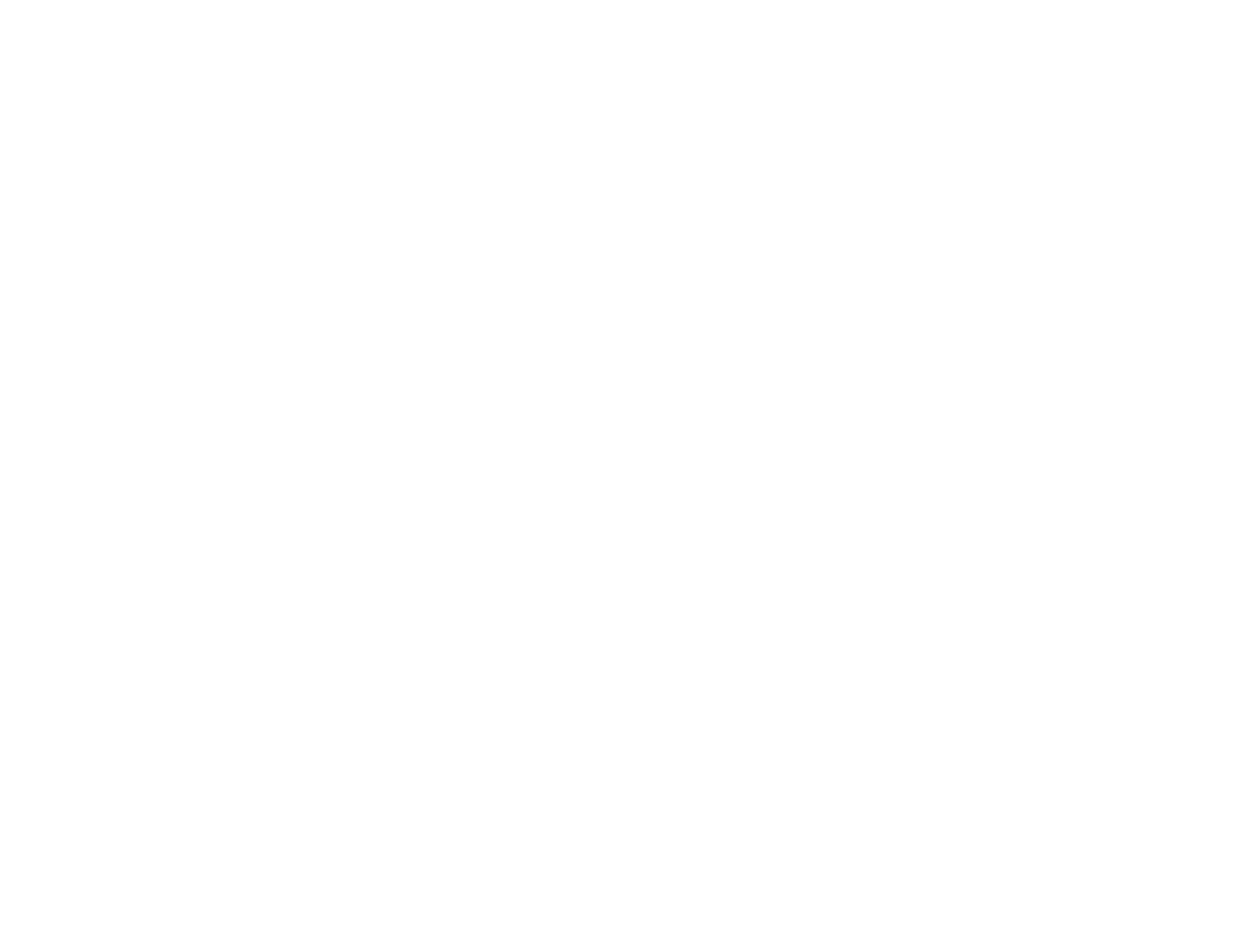
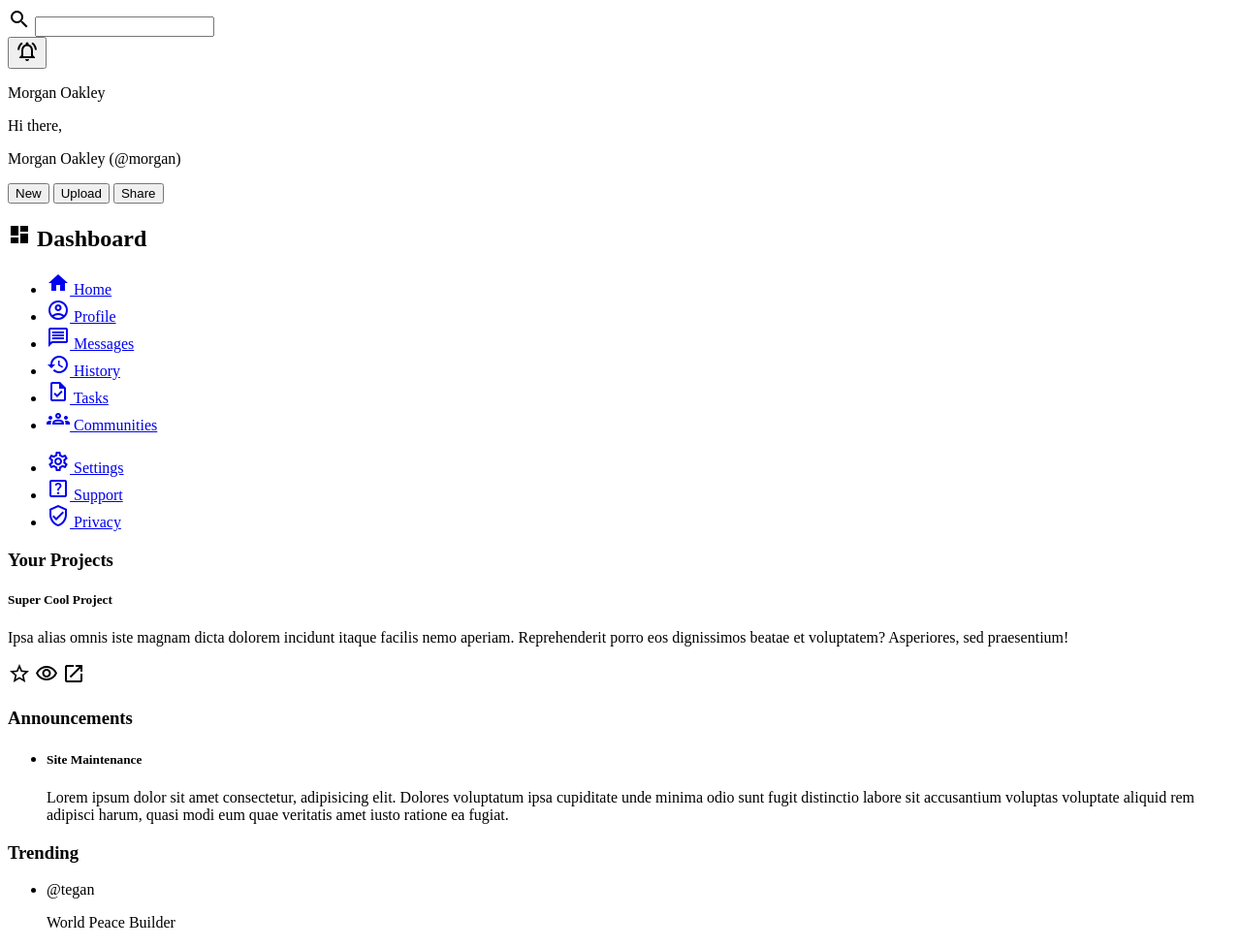
Before and after one commit to JanceeRod/dashboard, a plain HTML site: page index.html in a window 1280 px wide. Shown: the whole page at 97% size. Before the commit the page ends 800 px from the top, so only its background shows below. Drawn offline with Linux system fonts and the light colour scheme.

Commit message:
all content

```diff
--- a/index.html
+++ b/index.html
@@ -3,22 +3,155 @@
 <head>
     <meta charset="UTF-8">
     <meta name="viewport" content="width=device-width, initial-scale=1.0">
-    <title>Portfolio Dashboard</title>
+    <title>Profile Dashboard</title>
+    <link href="https://fonts.googleapis.com/icon?family=Material+Icons|Material+Icons+Outlined" rel="stylesheet">
     <link rel="stylesheet" href="style.css">
 </head>
 <body>
-    <header>
-        <div class="top-header"></div>
-        <div class="bottom-header"></div>
+    <header class="header">
+        <div class="top">
+            <div class="search">
+            <label for="search">
+                <span class="material-icons-outlined search-icon">
+                    search
+                </span>
+            </label>
+            <input type="text" name="search" id="search">
+        </div>
+
+        <div class="account">
+            <button>
+                <span class="material-icons-outlined"> notifications_active </span>
+            </button>
+            <div class="picture"></div>
+            <p class="name">Morgan Oakley</p>
+            </div>
+        </div>
+
+        <div class="bottom">
+            <div class="profile">
+                <div class="picture"></div>
+                <div class="profile-name">
+                    <p class="greeting">Hi there,</p>
+                    <p class="name"> Morgan Oakley <span class="username">(@morgan)</span></p>
+                </div>
+            </div>
+
+            <div class="buttons">
+                <button class="btn">New</button>
+                <button class="btn">Upload</button>
+                <button class="btn">Share</button>
+            </div>
+        </div>
     </header>
+
     <aside class="sidebar">
-        <ul class="navigation"></ul>
-        <ul class="navigation"></ul>
+        <h1 class="sidebar-title">
+            <span class="material-icons"> dashboard </span>
+            Dashboard
+        </h1>
+
+        <ul class="nav">
+            <li class="nav-item current">
+                <a href="#" class="nav-link">
+                    <span class="material-icons"> home </span>
+                    Home</a>
+            </li>
+            <li class="nav-item">
+                <a href="#" class="nav-link">
+                    <span class="material-icons-outlined"> account_circle </span>
+                    Profile</a>
+            </li>
+            <li class="nav-item">
+                <a href="#" class="nav-link">
+                    <span class="material-icons-outlined"> message </span>
+                    Messages</a>
+            </li>
+            <li class="nav-item">
+                <a href="#" class="nav-link">
+                    <span class="material-icons-outlined"> history </span>
+                    History</a>
+            </li>
+            <li class="nav-item">
+                <a href="#" class="nav-link">
+                    <span class="material-icons-outlined"> task </span>
+                    Tasks</a>
+            </li>
+            <li class="nav-item">
+                <a href="#" class="nav-link">
+                    <span class="material-icons-outlined"> groups </span>
+                    Communities</a>
+            </li>
+        </ul>
+
+        <ul class="nav">
+            <li class="nav-item">
+                <a href="#" class="nav-link">
+                    <span class="material-icons-outlined"> settings </span>
+                    Settings</a>
+            </li>
+            <li class="nav-item">
+                <a href="#" class="nav-link">
+                    <span class="material-icons-outlined"> help_center </span>
+                    Support</a>
+            </li>
+            <li class="nav-item">
+                <a href="#" class="nav-link">
+                    <span class="material-icons-outlined"> verified_user </span>
+                    Privacy</a>
+            </li>
+        </ul>
     </aside>
-    <main>
-        <div class="gallery"></div>
-        <div class="accomplishment"></div>
-        <div class="education"></div>
+
+    <main class="content">
+        <div class="projects">
+            <h3>Your Projects</h3>
+
+            <div class="cards">
+                <div class="card">
+                    <h5 class="card-title">Super Cool Project</h5>
+                    <p class="card-text">
+                        Ipsa alias omnis iste magnam dicta dolorem incidunt itaque facilis
+                        nemo aperiam. Reprehenderit porro eos dignissimos beatae et
+                        voluptatem? Asperiores, sed praesentium!
+                    </p>
+                    <div class="actions">
+                        <span class="material-icons-outlined"> star_border </span>
+                        <span class="material-icons-outlined"> visibility </span>
+                        <span class="material-icons-outlined"> open_in_new </span>
+                    </div>
+                </div>
+            </div>
+        </div>
+
+        <div class="announcements">
+            <h3>Announcements</h3>
+            <ul class="card">
+                <li class="announcement">
+                    <h5 class="card-title">Site Maintenance</h5>
+                    <p class="card-text">
+                        Lorem ipsum dolor sit amet consectetur, adipisicing elit. Dolores
+                        voluptatum ipsa cupiditate unde minima odio sunt fugit distinctio
+                        labore sit accusantium voluptas voluptate aliquid rem adipisci
+                        harum, quasi modi eum quae veritatis amet iusto ratione ea fugiat.
+                    </p>
+                </li>
+            </ul>
+        </div>
+
+        <div class="trending">
+            <h3>Trending</h3>
+            <ul class="card">
+                <li class="trend trend-1">
+                    <div class="picture"></div>
+                    <div class="account">
+                        <p class="username">@tegan</p>
+                        <p class="name card-text">World Peace Builder</p>
+                    </div>
+                </li>
+            </ul>
+        </div>
     </main>
+
 </body>
 </html>
```
